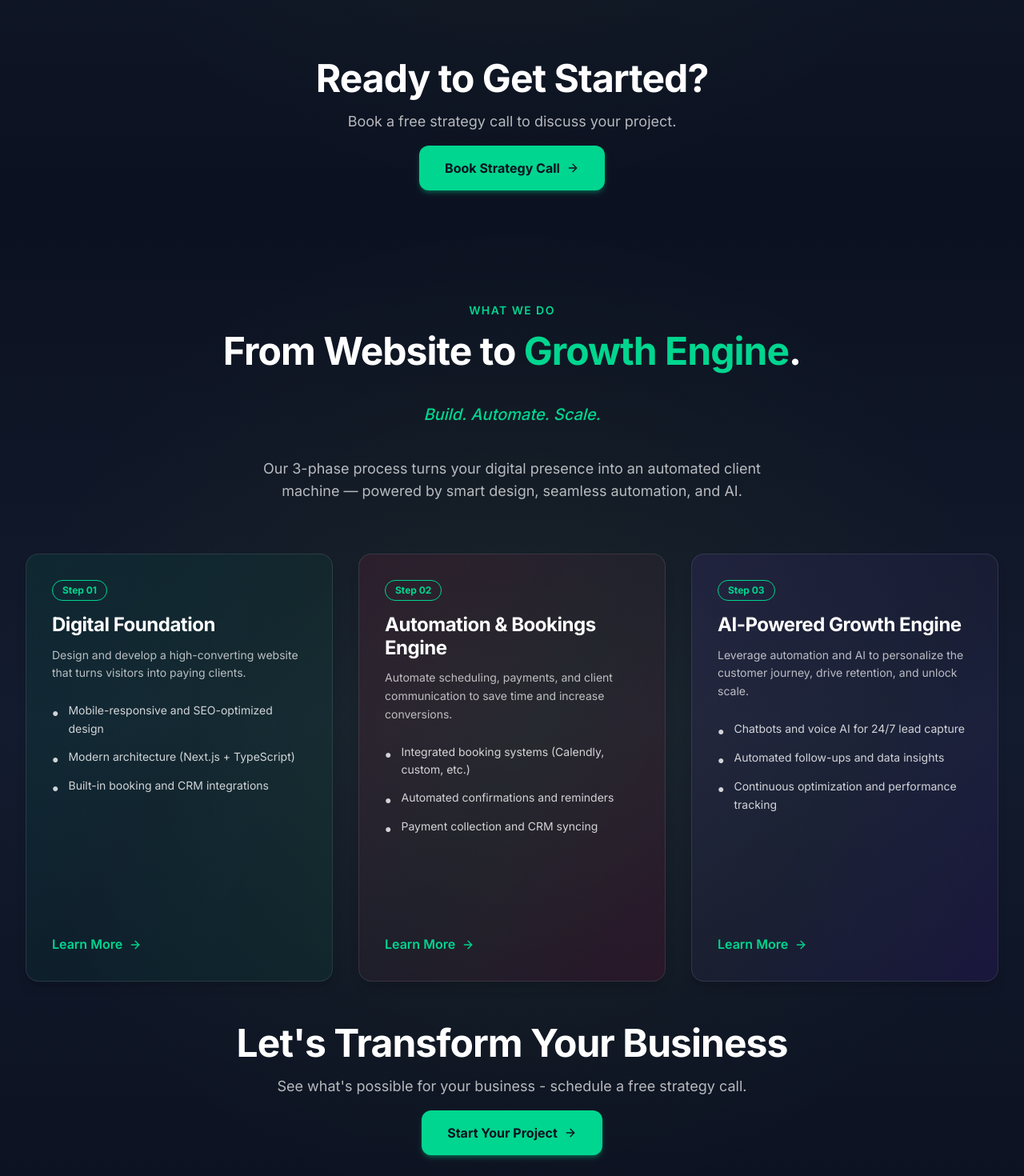
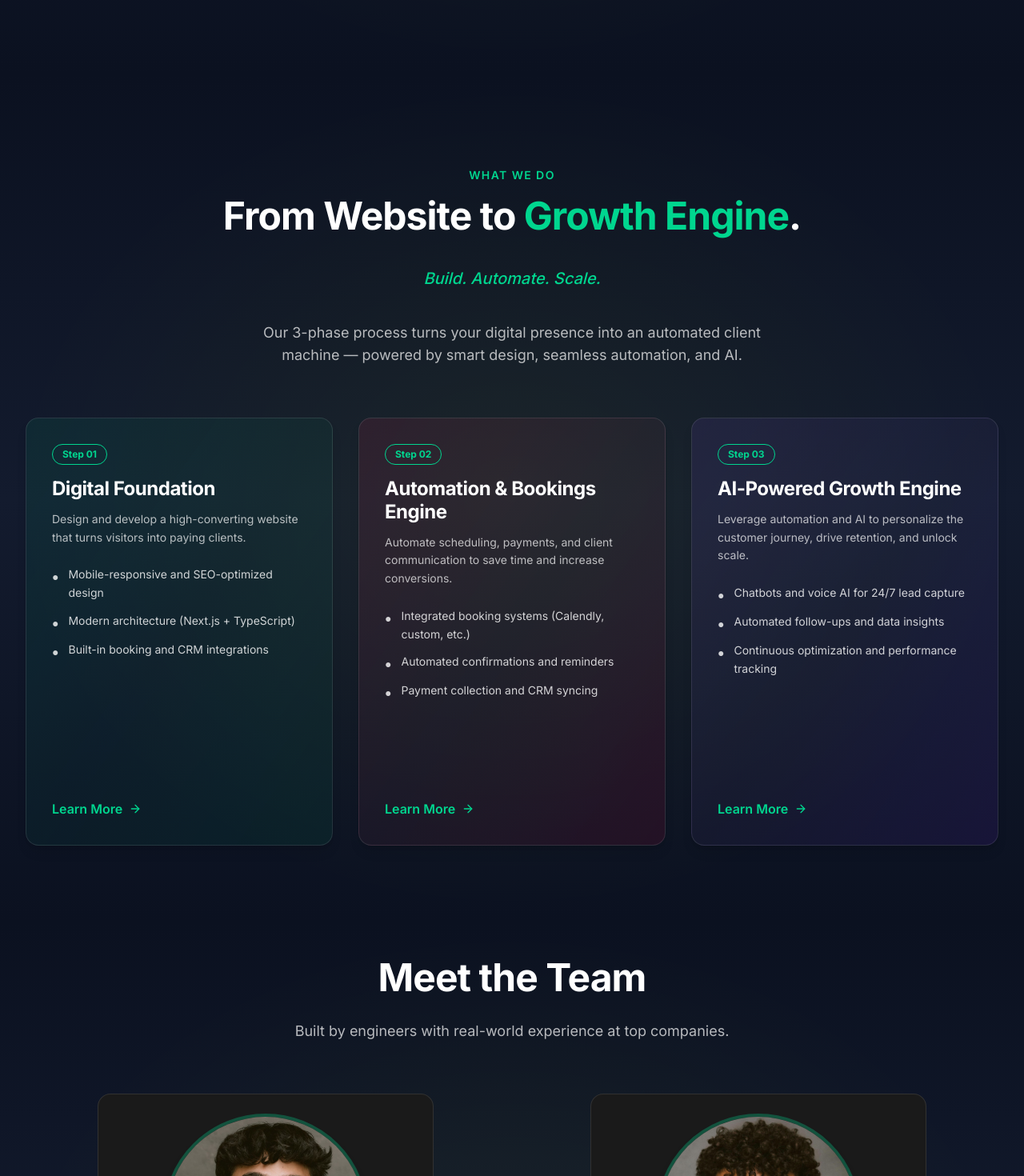
Before and after one commit to benthuro21/NorthHighDigital, a Next.js app: page / in a window 1280 px wide. Shown: the part 2000-3470 px from the top of the page at 80% size. Built offline with nearby package versions, Linux system fonts and the light colour scheme.

Commit message:
Updated section for contact

```diff
--- a/next.config.ts
+++ b/next.config.ts
@@ -9,11 +9,23 @@ const nextConfig: NextConfig = {
     removeConsole: process.env.NODE_ENV === "production",
   },
 
+  // Enable SWC minification for faster builds
+  swcMinify: true,
+
+  // Optimize chunk loading
+  experimental: {
+    optimizePackageImports: ['framer-motion', 'lucide-react'],
+  },
+
   // Image optimization
   images: {
     formats: ["image/avif", "image/webp"],
     deviceSizes: [640, 750, 828, 1080, 1200, 1920, 2048, 3840],
     imageSizes: [16, 32, 48, 64, 96, 128, 256, 384],
+    minimumCacheTTL: 60,
+    dangerouslyAllowSVG: true,
+    contentDispositionType: 'attachment',
+    contentSecurityPolicy: "default-src 'self'; script-src 'none'; sandbox;",
   },
 
   // Performance headers
--- a/src/app/(site)/_components/case-studies.tsx
+++ b/src/app/(site)/_components/case-studies.tsx
@@ -3,7 +3,6 @@
 import { motion } from "framer-motion";
 import Image from "next/image";
 import { siteConfig } from "@/site.config";
-import { ArrowRight } from "lucide-react";
 
 export function CaseStudies() {
   return (
@@ -51,6 +50,9 @@ export function CaseStudies() {
                   alt={study.title}
                   className="object-cover w-full h-full"
                   fill
+                  sizes="(max-width: 768px) 100vw, (max-width: 1024px) 50vw, 33vw"
+                  priority={index < 2}
+                  loading={index < 2 ? "eager" : "lazy"}
                 />
                 <div className="absolute inset-0 bg-gradient-to-t from-background/30 to-transparent" />
               </div>
@@ -78,38 +80,6 @@ export function CaseStudies() {
             </motion.div>
           ))}
         </div>
-
-        {/* Call to Action Section */}
-        <motion.div
-          initial={{ opacity: 0, y: 20 }}
-          whileInView={{ opacity: 1, y: 0 }}
-          transition={{ duration: 0.6 }}
-          viewport={{ once: true }}
-          className="text-center mt-12"
-        >
-          <h2 className="text-4xl sm:text-5xl font-bold font-heading mb-3 text-white">
-            Ready to Get Started?
-          </h2>
-          <p className="text-lg text-white/70 mb-4 font-body">
-            Book a free strategy call to discuss your project.
-          </p>
-
-          <motion.a
-            href={siteConfig.company.calendlyLink}
-            target="_blank"
-            rel="noopener noreferrer"
-            whileHover={{ scale: 1.05 }}
-            whileTap={{ scale: 0.95 }}
-            transition={{ duration: 0.15 }}
-            className="inline-flex items-center gap-2 px-8 py-4
-              bg-accent hover:bg-lighterblue
-              text-[#0B1120] font-bold rounded-xl text-base
-              shadow-md shadow-accent/30 hover:shadow-accent/40 transition-all"
-          >
-            Book Strategy Call
-            <ArrowRight className="w-4 h-4" />
-          </motion.a>
-        </motion.div>
       </div>
     </section>
   );
--- a/src/app/(site)/_components/contact.tsx
+++ b/src/app/(site)/_components/contact.tsx
@@ -20,12 +20,9 @@ export function Contact() {
           className="text-center"
         >
           <h2 className="text-4xl sm:text-5xl lg:text-6xl font-bold font-heading mb-6 text-white">
-            Ready to Get Started?
+            Get In Touch
           </h2>
-          <p className="text-xl text-white/70 mb-4 font-body">
-            Book a free strategy call to discuss your project.
-          </p>
-          <p className="text-sm text-accent mb-12 font-semibold">
+          <p className="text-sm text-accent mb-10 font-semibold">
             Serious inquiries only.
           </p>
 
@@ -41,28 +38,9 @@ export function Contact() {
                text-[#0B1120] font-bold rounded-xl text-lg
                shadow-lg shadow-accent/30 hover:shadow-accent/40 transition-all"
           >
-            Book Strategy Call
+            Book a Strategy Call
             <ArrowRight className="w-5 h-5" />
           </motion.a>
-
-          <div className="mt-12 pt-12 border-t border-white/10">
-            <p className="text-white/60 text-sm mb-4">Prefer to reach out directly?</p>
-            <div className="flex flex-col sm:flex-row items-center justify-center gap-6 text-white/80">
-              <a
-                href={`mailto:${siteConfig.company.contact.email}`}
-                className="hover:text-accent transition-colors"
-              >
-                {siteConfig.company.contact.email}
-              </a>
-              <span className="hidden sm:block text-white/30">•</span>
-              <a
-                href={`tel:${siteConfig.company.contact.phone}`}
-                className="hover:text-accent transition-colors"
-              >
-                {siteConfig.company.contact.phone}
-              </a>
-            </div>
-          </div>
         </motion.div>
       </div>
     </section>
--- a/src/app/(site)/_components/meet-the-founders.tsx
+++ b/src/app/(site)/_components/meet-the-founders.tsx
@@ -66,6 +66,8 @@ export function MeetTheFounders() {
                     width={256}
                     height={256}
                     className="object-cover w-full h-full"
+                    loading="lazy"
+                    quality={85}
                   />
                 </div>
                 <h3 className="text-xl font-bold font-heading text-white mb-2">
--- a/src/app/(site)/_components/process.tsx
+++ b/src/app/(site)/_components/process.tsx
@@ -142,39 +142,6 @@ export function Process() {
             </motion.div>
           ))}
         </div>
-
-        {/* Call to Action */}
-        <motion.div
-          initial={{ opacity: 0, y: 20 }}
-          whileInView={{ opacity: 1, y: 0 }}
-          transition={{ duration: 0.6 }}
-          viewport={{ once: true }}
-          className="text-center mt-12"
-        >
-          <h2 className="text-4xl sm:text-5xl font-bold font-heading mb-3 text-white">
-            Let's Transform Your Business
-          </h2>
-          <p className="text-lg text-white/70 mb-4 font-body">
-            See what's possible for your business - schedule a free strategy
-            call.
-          </p>
-
-          <motion.a
-            href={siteConfig.company.calendlyLink}
-            target="_blank"
-            rel="noopener noreferrer"
-            whileHover={{ scale: 1.05 }}
-            whileTap={{ scale: 0.95 }}
-            transition={{ duration: 0.15 }}
-            className="inline-flex items-center gap-2 px-8 py-4
-              bg-accent hover:bg-lighterblue
-              text-[#0B1120] font-bold rounded-xl text-base
-              shadow-md shadow-accent/30 hover:shadow-accent/40 transition-all"
-          >
-            Start Your Project
-            <ArrowRight className="w-4 h-4" />
-          </motion.a>
-        </motion.div>
       </div>
     </section>
   );
--- a/src/app/(site)/_components/why-us.tsx
+++ b/src/app/(site)/_components/why-us.tsx
@@ -3,7 +3,6 @@
 import { motion } from "framer-motion";
 import Image from "next/image";
 import { siteConfig } from "@/site.config";
-import { ArrowRight } from "lucide-react";
 
 export function WhyUs() {
   return (
@@ -59,41 +58,6 @@ export function WhyUs() {
             </motion.div>
           ))}
         </div>
-        {/* Call to Action Section */}
-        <motion.div
-          initial={{ opacity: 0, y: 20 }}
-          whileInView={{ opacity: 1, y: 0 }}
-          transition={{ duration: 0.6 }}
-          viewport={{ once: true }}
-          className="text-center mt-20"
-        >
-          <h2 className="text-4xl sm:text-5xl font-bold font-heading mb-3 text-white">
-            Let's Build Something Great Together
-          </h2>
-          <p className="text-lg text-white/70 font-body">
-            We&#39;re hands-on founders who love collaborating diretly with
-            clients.
-          </p>
-          <p className="text-lg text-white/70 mb-4 font-body">
-            No layers, no fluff - just clear communication and results.
-          </p>
-
-          <motion.a
-            href={siteConfig.company.calendlyLink}
-            target="_blank"
-            rel="noopener noreferrer"
-            whileHover={{ scale: 1.05 }}
-            whileTap={{ scale: 0.95 }}
-            transition={{ duration: 0.15 }}
-            className="inline-flex items-center gap-2 px-8 py-4
-              bg-accent hover:bg-lighterblue
-              text-[#0B1120] font-bold rounded-xl text-base
-              shadow-md shadow-accent/30 hover:shadow-accent/40 transition-all"
-          >
-            Figure Out What's Next
-            <ArrowRight className="w-4 h-4" />
-          </motion.a>
-        </motion.div>
       </div>
     </section>
   );
--- a/src/app/layout.tsx
+++ b/src/app/layout.tsx
@@ -1,4 +1,4 @@
-import type { Metadata } from "next";
+import type { Metadata, Viewport } from "next";
 import { Inter } from "next/font/google";
 import "./globals.css";
 
@@ -9,11 +9,23 @@ const inter = Inter({
   preload: true,
   fallback: ["system-ui", "sans-serif"],
   weight: ["400", "500", "600", "700"],
+  adjustFontFallback: true,
 });
+
+export const viewport: Viewport = {
+  width: 'device-width',
+  initialScale: 1,
+  maximumScale: 5,
+  userScalable: true,
+  themeColor: '#0B1120',
+};
 
 export const metadata: Metadata = {
   title: "North High Digital - We ship fast, clean software for founders & brands",
   description: "Design, build, and iterate — from idea to v1 to scale. Boutique software agency founded by Benjamin Thuroczy and Ardi Ahmed.",
+  keywords: ["software agency", "web development", "app development", "digital transformation", "automation", "AI solutions"],
+  authors: [{ name: "North High Digital" }],
+  creator: "North High Digital",
   icons: {
     icon: "/nhd-favicon.svg",
   },
@@ -22,6 +34,17 @@ export const metadata: Metadata = {
     description: "Design, build, and iterate — from idea to v1 to scale. Boutique software agency founded by Benjamin Thuroczy and Ardi Ahmed.",
     type: "website",
     locale: "en_US",
+  },
+  robots: {
+    index: true,
+    follow: true,
+    googleBot: {
+      index: true,
+      follow: true,
+      'max-video-preview': -1,
+      'max-image-preview': 'large',
+      'max-snippet': -1,
+    },
   },
 };
 
@@ -32,11 +55,6 @@ export default function RootLayout({
 }>) {
   return (
     <html lang="en" className="scroll-smooth">
-      <head>
-        <link rel="dns-prefetch" href="https://fonts.googleapis.com" />
-        <link rel="preconnect" href="https://fonts.googleapis.com" />
-        <link rel="preconnect" href="https://fonts.gstatic.com" crossOrigin="anonymous" />
-      </head>
       <body
         className={`${inter.variable} font-sans antialiased bg-background text-foreground`}
       >
```
Also changed, not shown: src/app/page.tsx (+24 -8 lines), public/nhd-favicon.svg.
